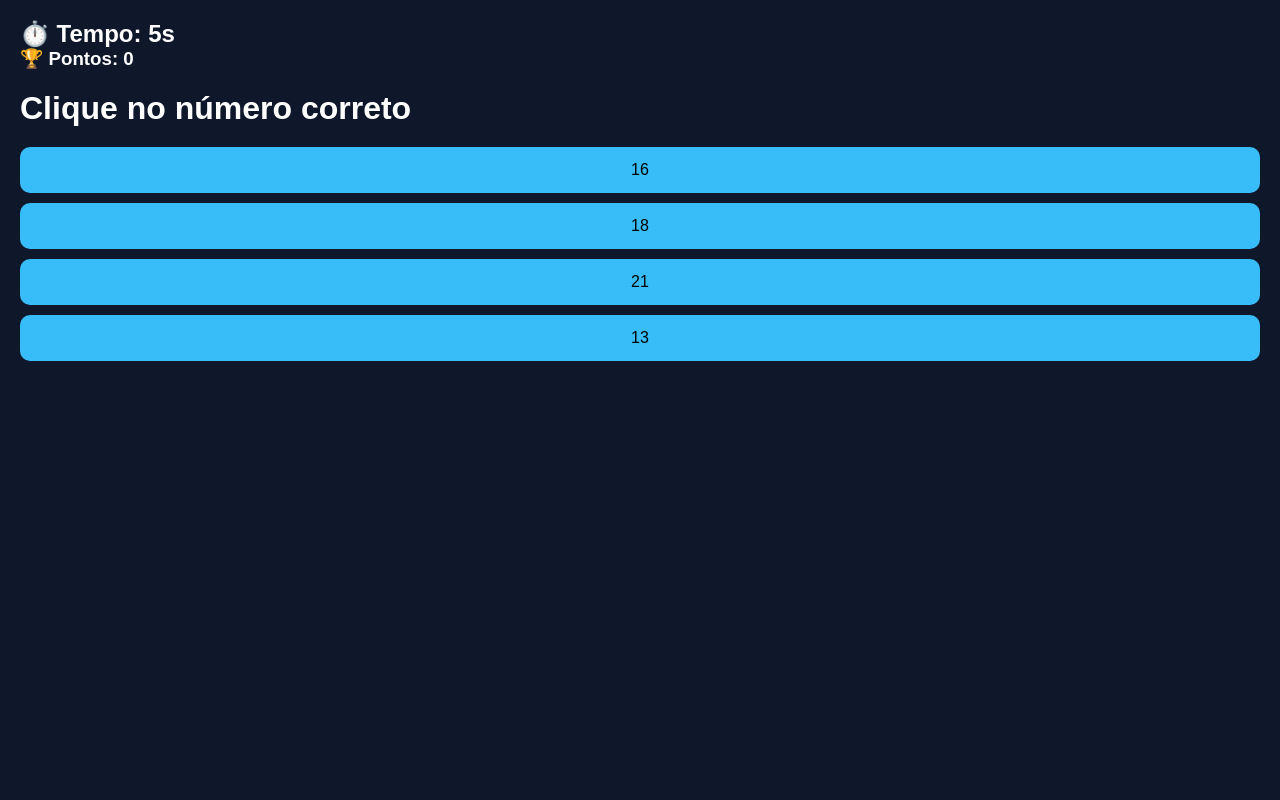
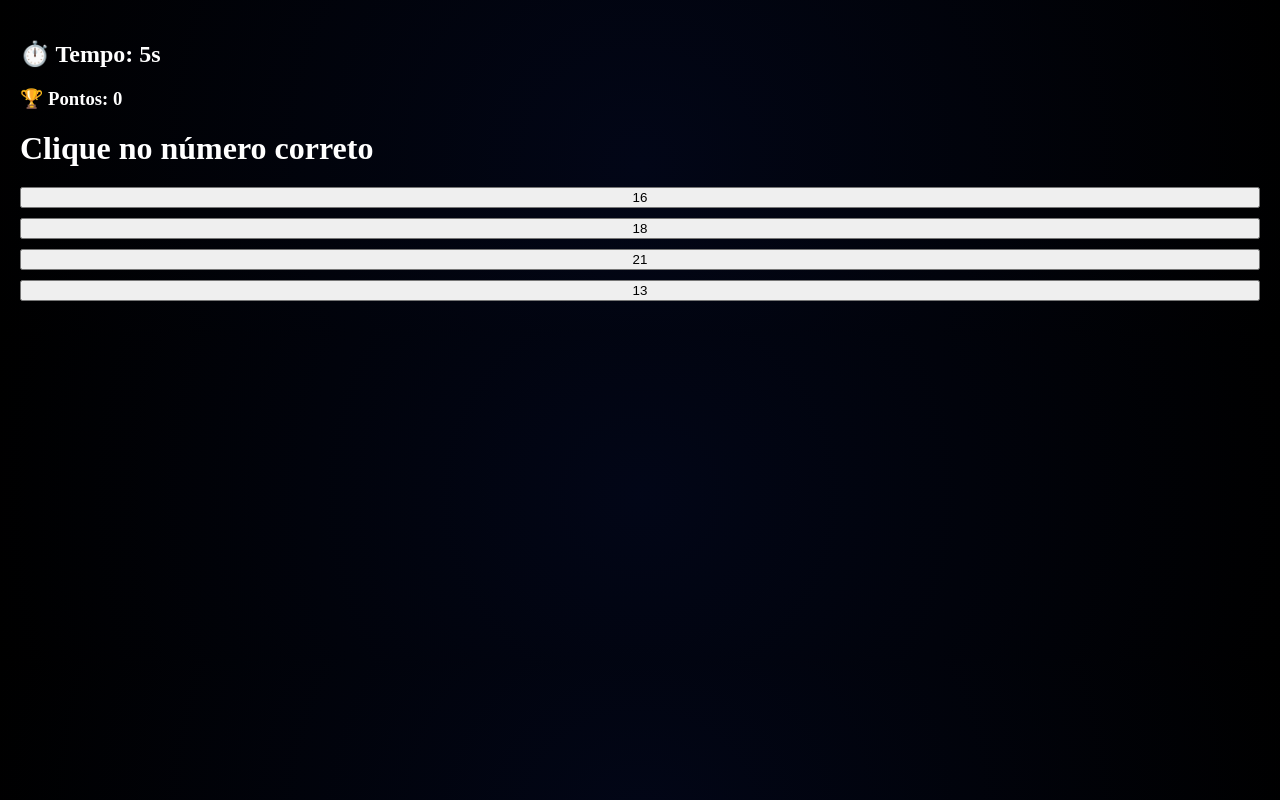
Before and after one commit to paivarobin16-alt/MindRush_Arena, a Next.js app: page / in a window 1280 px wide. Built offline with nearby package versions, Linux system fonts and the light colour scheme.

Commit message:
Update globals.css

```diff
--- a/app/globals.css
+++ b/app/globals.css
@@ -1,26 +1,9 @@
-* {
+body {
   margin: 0;
-  padding: 0;
-  box-sizing: border-box;
-  font-family: Arial, sans-serif;
+  background: radial-gradient(circle, #020617, #000);
+  color: white;
+  overflow: hidden;
 }
-
-body {
-  background: #0f172a;
-  color: #fff;
-  min-height: 100vh;
+canvas {
+  display: block;
 }
-
-button {
-  background: #38bdf8;
-  color: #000;
-  border: none;
-  padding: 14px;
-  border-radius: 10px;
-  font-size: 16px;
-  cursor: pointer;
-}
-
-button:active {
-  transform: scale(0.95);
-}
```
